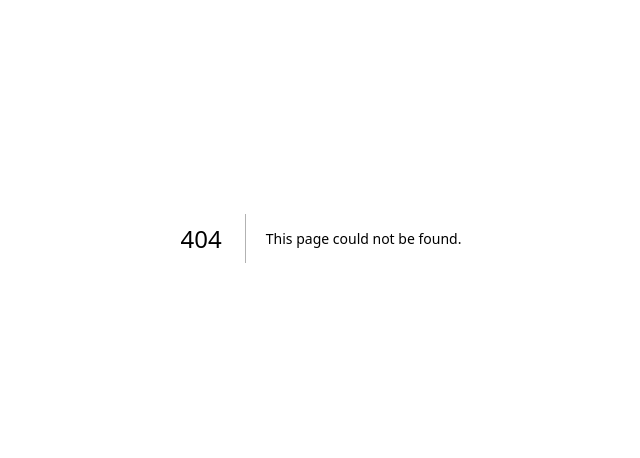
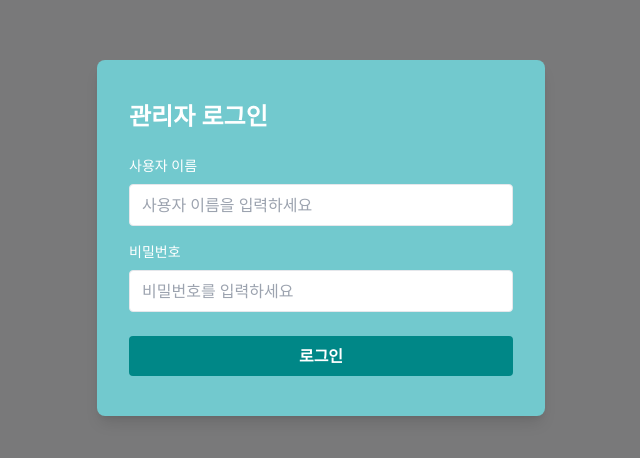
Before and after one commit to jinhokim98/crew-wiki-next, a Next.js app in the folder client/: page /admin/login in a window 1280 px wide. Before the commit this address had no page. Shown: the part 162-620 px from the top of the page, without its empty margins (319-959 px from the left). Built offline with nearby package versions, Linux system fonts and the light colour scheme.

Commit message:
feat: Admin Page 및 LoginForm 컴포넌트 구현

```diff
--- /dev/null
+++ b/client/src/app/admin/login/page.tsx
@@ -0,0 +1,11 @@
+import LoginForm from '@components/admin/login/LoginForm';
+
+const AdminLoginPage = () => {
+  return (
+    <div className="flex h-full w-full items-center justify-center bg-black/50">
+      <LoginForm />
+    </div>
+  );
+};
+
+export default AdminLoginPage;
--- /dev/null
+++ b/client/src/components/admin/login/LoginForm.tsx
@@ -0,0 +1,80 @@
+'use client';
+
+import {useRouter} from 'next/navigation';
+import {useState} from 'react';
+
+export default function LoginForm() {
+  const [adminForm, setAdminForm] = useState({
+    loginId: '',
+    password: '',
+  });
+
+  const router = useRouter();
+
+  const handleInputChange = (e: React.ChangeEvent<HTMLInputElement>) => {
+    const {name, value} = e.target;
+    setAdminForm(prev => ({...prev, [name]: value}));
+  };
+
+  const handleSubmit = async (e: React.FormEvent) => {
+    e.preventDefault();
+
+    try {
+      await fetch('/api/post-admin-login', {
+        method: 'POST',
+        headers: {'Content-Type': 'application/json'},
+        body: JSON.stringify(adminForm),
+      });
+
+      router.replace('/admin/documents');
+    } catch (error) {
+      if (error instanceof Error) {
+        console.error('로그인 중 오류 발생:', error.message);
+      }
+    }
+  };
+
+  return (
+    <div className="w-full max-w-md rounded-lg bg-primary-200 px-8 py-10 shadow-lg">
+      <h2 className="mb-6 text-2xl font-bold text-white">관리자 로그인</h2>
+      <form onSubmit={handleSubmit}>
+        <div className="mb-4">
+          <label htmlFor="username" className="mb-2 block text-sm font-medium">
+            사용자 이름
+          </label>
+          <input
+            type="text"
+            id="username"
+            name="loginId"
+            value={adminForm.loginId}
+            onChange={handleInputChange}
+            className="w-full rounded border px-3 py-2 text-black focus:outline-none focus:ring focus:ring-primary-500"
+            placeholder="사용자 이름을 입력하세요"
+            autoComplete="username"
+          />
+        </div>
+        <div className="mb-6">
+          <label htmlFor="password" className="mb-2 block text-sm font-medium">
+            비밀번호
+          </label>
+          <input
+            type="password"
+            id="password"
+            name="password"
+            value={adminForm.password}
+            onChange={handleInputChange}
+            className="w-full rounded border px-3 py-2 text-black focus:outline-none focus:ring focus:ring-primary-500"
+            placeholder="비밀번호를 입력하세요"
+            autoComplete="current-password"
+          />
+        </div>
+        <button
+          type="submit"
+          className="w-full rounded bg-primary-600 px-4 py-2 font-semibold text-white transition duration-200 hover:bg-primary-700 focus:outline-none focus:ring focus:ring-primary-500"
+        >
+          로그인
+        </button>
+      </form>
+    </div>
+  );
+}
```
